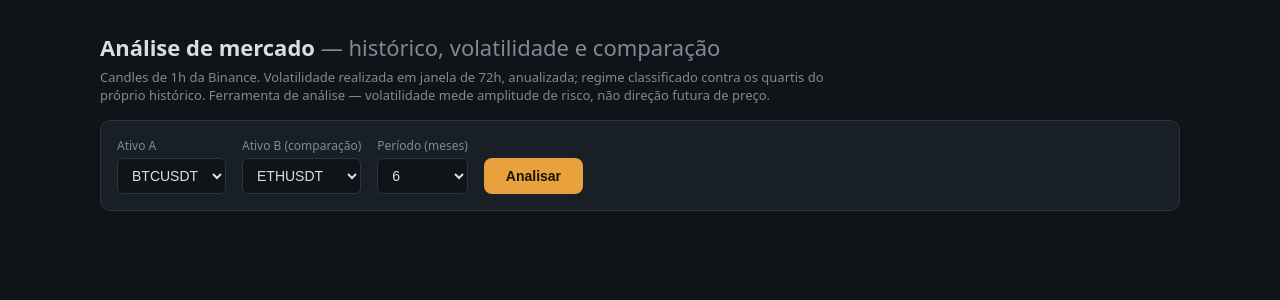
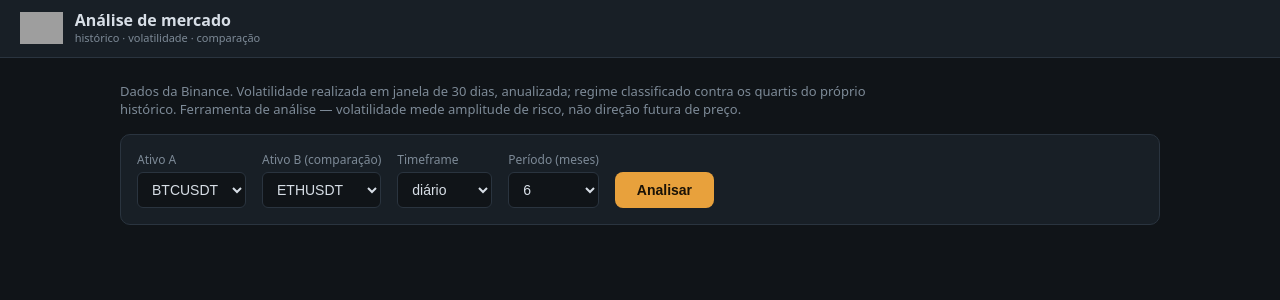
Before and after one commit to BigCorps/trade, a Next.js app: page / in a window 1280 px wide. Shown: the top 300 px of the page. Built offline with nearby package versions, Linux system fonts and the light colour scheme; grey boxes are pictures that could not be loaded.

Commit message:
Atualizar o page.tsx

```diff
--- a/app/page.tsx
+++ b/app/page.tsx
@@ -1,16 +1,12 @@
 'use client';
 
 /**
- * EMBRIÃO — Dashboard de Análise de Mercado (cripto)
+ * Dashboard de Análise de Mercado (cripto) — v2 com timeframes
  * ---------------------------------------------------------------------------
- * Módulo 1: histórico de preço (performance normalizada, comparação de ativos)
- * Módulo 2: volatilidade realizada (janela móvel) + classificação de regime
- * Módulo 3: tabela comparativa de métricas por período
- * Módulo 4: relatório via IA (POST /api/relatorio — ver route.ts)
- * Futuro  : execução com stop/alvo via ordem OCO da Binance (não incluso)
- *
- * Dados: API pública da Binance, candles de 1h, client-side.
- * Uso: app/page.tsx + app/api/relatorio/route.ts. Dependência: recharts.
+ * Timeframes: 1h, 4h, diário, semanal — anualização e janelas ajustadas por escala.
+ * Módulos: performance normalizada, volatilidade realizada + regime,
+ * comparação de ativos, relatório via IA (/api/relatorio).
+ * Header básico com /public/logo.png.
  */
 
 import { useState, useMemo, useCallback } from 'react';
@@ -20,7 +16,27 @@ import {
 } from 'recharts';
 
 // ---------------------------------------------------------------------------
-// Tipos e constantes
+// Timeframes
+// ---------------------------------------------------------------------------
+// periodsPerYear: quantos candles cabem em 1 ano — define a anualização da vol.
+// volWindow: janela móvel da volatilidade, escolhida para fazer sentido na escala
+//            (72h no 1h; ~7 dias no 4h; 30 dias no diário; 12 semanas no semanal).
+// candlesPorDia: usado na métrica "melhor/pior dia"; 0 = não se aplica (semanal).
+// minMonths: período mínimo para a janela ter amostra suficiente.
+
+const TIMEFRAMES = {
+  '1h': { api: '1h', label: '1 hora',  windowLabel: 'janela de 72h',        dayLabel: 'janela de 24h', periodsPerYear: 24 * 365, volWindow: 72, candlesPorDia: 24, minMonths: 1 },
+  '4h': { api: '4h', label: '4 horas', windowLabel: 'janela de 7 dias',     dayLabel: 'janela de 24h', periodsPerYear: 6 * 365,  volWindow: 42, candlesPorDia: 6,  minMonths: 1 },
+  '1d': { api: '1d', label: 'diário',  windowLabel: 'janela de 30 dias',    dayLabel: 'dia',           periodsPerYear: 365,      volWindow: 30, candlesPorDia: 1,  minMonths: 3 },
+  '1w': { api: '1w', label: 'semanal', windowLabel: 'janela de 12 semanas', dayLabel: 'semana',        periodsPerYear: 52,       volWindow: 12, candlesPorDia: 0,  minMonths: 12 },
+} as const;
+type Timeframe = keyof typeof TIMEFRAMES;
+
+const SYMBOLS = ['BTCUSDT', 'ETHUSDT', 'SOLUSDT', 'BNBUSDT', 'XRPUSDT', 'nenhum'];
+const PERIOD_OPTIONS = [1, 3, 6, 12, 18, 24, 36];
+
+// ---------------------------------------------------------------------------
+// Tipos
 // ---------------------------------------------------------------------------
 
 interface Candle {
@@ -28,23 +44,23 @@ interface Candle {
   low: number; close: number; volume: number;
 }
 
+type Regime = 'calmo' | 'normal' | 'volátil' | 'extremo';
+
 interface AssetStats {
   symbol: string;
-  returnPct: number;          // retorno no período
+  returnPct: number;
   maxDrawdownPct: number;
-  annualVolPct: number;       // volatilidade anualizada média do período
-  currentVolPct: number;      // volatilidade anualizada atual (última janela)
+  annualVolPct: number;
+  currentVolPct: number;
   regime: Regime;
-  bestDayPct: number;         // melhor janela de 24h
-  worstDayPct: number;        // pior janela de 24h
+  bestUnitPct: number;   // melhor dia (ou semana, no 1w)
+  worstUnitPct: number;  // pior dia (ou semana, no 1w)
   lastPrice: number;
 }
 
-type Regime = 'calmo' | 'normal' | 'volátil' | 'extremo';
-
-const SYMBOLS = ['BTCUSDT', 'ETHUSDT', 'SOLUSDT', 'BNBUSDT', 'XRPUSDT', 'nenhum'];
-const VOL_WINDOW = 72;              // janela móvel: 72 candles de 1h = 3 dias
-const ANNUALIZE = Math.sqrt(24 * 365); // fator de anualização p/ retornos de 1h
+// ---------------------------------------------------------------------------
+// Estilo
+// ---------------------------------------------------------------------------
 
 const S = {
   bg: '#101418', panel: '#181f26', border: '#2a343f',
@@ -63,13 +79,13 @@ const fmtPct = (n: number) => `${n >= 0 ? '+' : ''}${fmt(n)}%`;
 // ---------------------------------------------------------------------------
 
 async function fetchKlines(
-  symbol: string, months: number, onProgress: (m: string) => void,
+  symbol: string, interval: string, months: number, onProgress: (m: string) => void,
 ): Promise<Candle[]> {
   const end = Date.now();
   let cursor = end - months * 30 * 24 * 60 * 60 * 1000;
   const out: Candle[] = [];
   while (cursor < end) {
-    const url = `https://api.binance.com/api/v3/klines?symbol=${symbol}&interval=1h&startTime=${cursor}&limit=1000`;
+    const url = `https://api.binance.com/api/v3/klines?symbol=${symbol}&interval=${interval}&startTime=${cursor}&limit=1000`;
     const res = await fetch(url);
     if (!res.ok) throw new Error(`Binance respondeu ${res.status} para ${symbol}`);
     const batch: (string | number)[][] = await res.json();
@@ -91,7 +107,6 @@ async function fetchKlines(
 // Cálculos
 // ---------------------------------------------------------------------------
 
-/** Retornos logarítmicos entre fechamentos consecutivos. */
 function logReturns(candles: Candle[]): number[] {
   const r: number[] = [];
   for (let i = 1; i < candles.length; i++) {
@@ -100,8 +115,9 @@ function logReturns(candles: Candle[]): number[] {
   return r;
 }
 
-/** Volatilidade realizada anualizada (%) em janela móvel. Alinhada aos candles. */
-function rollingVol(returns: number[], window: number): (number | null)[] {
+/** Volatilidade realizada anualizada (%) em janela móvel, alinhada aos candles. */
+function rollingVol(returns: number[], window: number, periodsPerYear: number): (number | null)[] {
+  const annualize = Math.sqrt(periodsPerYear);
   const out: (number | null)[] = new Array(returns.length + 1).fill(null);
   let sum = 0, sumSq = 0;
   for (let i = 0; i < returns.length; i++) {
@@ -110,13 +126,12 @@ function rollingVol(returns: number[], window: number): (number | null)[] {
     if (i >= window - 1) {
       const mean = sum / window;
       const variance = Math.max(0, sumSq / window - mean ** 2);
-      out[i + 1] = Math.sqrt(variance) * ANNUALIZE * 100;
+      out[i + 1] = Math.sqrt(variance) * annualize * 100;
     }
   }
   return out;
 }
 
-/** Classifica o valor atual contra os quartis do próprio histórico. */
 function classifyRegime(volSeries: (number | null)[]): Regime {
   const vals = volSeries.filter((v): v is number => v !== null).sort((x, y) => x - y);
   const current = volSeries[volSeries.length - 1];
@@ -128,17 +143,20 @@ function classifyRegime(volSeries: (number | null)[]): Regime {
   return 'extremo';
 }
 
-function computeStats(symbol: string, candles: Candle[], vol: (number | null)[]): AssetStats {
+function computeStats(
+  symbol: string, candles: Candle[], vol: (number | null)[], tf: (typeof TIMEFRAMES)[Timeframe],
+): AssetStats {
   const first = candles[0].close, last = candles[candles.length - 1].close;
   let peak = -Infinity, maxDD = 0;
   for (const c of candles) {
     peak = Math.max(peak, c.close);
     maxDD = Math.min(maxDD, (c.close - peak) / peak);
   }
-  // melhor/pior janela de 24h (24 candles de 1h)
+  // melhor/pior unidade: 1 dia (candlesPorDia candles) ou 1 candle no semanal
+  const span = tf.candlesPorDia > 0 ? tf.candlesPorDia : 1;
   let best = -Infinity, worst = Infinity;
-  for (let i = 24; i < candles.length; i++) {
-    const r = (candles[i].close / candles[i - 24].close - 1) * 100;
+  for (let i = span; i < candles.length; i++) {
+    const r = (candles[i].close / candles[i - span].close - 1) * 100;
     if (r > best) best = r;
     if (r < worst) worst = r;
   }
@@ -150,7 +168,7 @@ function computeStats(symbol: string, candles: Candle[], vol: (number | null)[])
     annualVolPct: volVals.reduce((s, v) => s + v, 0) / (volVals.length || 1),
     currentVolPct: volVals[volVals.length - 1] ?? 0,
     regime: classifyRegime(vol),
-    bestDayPct: best, worstDayPct: worst,
+    bestUnitPct: best, worstUnitPct: worst,
     lastPrice: last,
   };
 }
@@ -161,10 +179,9 @@ function computeStats(symbol: string, candles: Candle[], vol: (number | null)[])
 
 function Card({ children, style }: { children: React.ReactNode; style?: React.CSSProperties }) {
   return (
-    <section style={{
-      background: S.panel, border: `1px solid ${S.border}`,
-      borderRadius: 10, padding: 16, ...style,
-    }}>{children}</section>
+    <section style={{ background: S.panel, border: `1px solid ${S.border}`, borderRadius: 10, padding: 16, ...style }}>
+      {children}
+    </section>
   );
 }
 
@@ -173,8 +190,7 @@ function RegimeBadge({ regime }: { regime: Regime }) {
     <span style={{
       background: `${S.regime[regime]}22`, color: S.regime[regime],
       border: `1px solid ${S.regime[regime]}55`, borderRadius: 20,
-      padding: '2px 10px', fontSize: 12, fontWeight: 600, textTransform: 'uppercase',
-      letterSpacing: 0.5,
+      padding: '2px 10px', fontSize: 12, fontWeight: 600, textTransform: 'uppercase', letterSpacing: 0.5,
     }}>{regime}</span>
   );
 }
@@ -186,39 +202,50 @@ function RegimeBadge({ regime }: { regime: Regime }) {
 export default function AnalisePage() {
   const [symbolA, setSymbolA] = useState('BTCUSDT');
   const [symbolB, setSymbolB] = useState('ETHUSDT');
+  const [timeframe, setTimeframe] = useState<Timeframe>('1d');
   const [months, setMonths] = useState(6);
 
   const [status, setStatus] = useState<'idle' | 'loading' | 'done' | 'error'>('idle');
   const [progress, setProgress] = useState('');
   const [error, setError] = useState('');
 
+  // Timeframe congelado no momento da análise (labels não trocam sem re-analisar)
+  const [usedTf, setUsedTf] = useState<Timeframe>('1d');
   const [dataA, setDataA] = useState<Candle[]>([]);
   const [dataB, setDataB] = useState<Candle[]>([]);
   const [report, setReport] = useState('');
   const [reportLoading, setReportLoading] = useState(false);
 
   const run = useCallback(async () => {
+    const cfg = TIMEFRAMES[timeframe];
+    if (months < cfg.minMonths) {
+      setError(`Timeframe ${cfg.label} exige período mínimo de ${cfg.minMonths} meses para amostra suficiente.`);
+      setStatus('error');
+      return;
+    }
     setStatus('loading'); setError(''); setReport('');
     try {
-      const a = await fetchKlines(symbolA, months, setProgress);
+      const a = await fetchKlines(symbolA, cfg.api, months, setProgress);
       const b = symbolB !== 'nenhum' && symbolB !== symbolA
-        ? await fetchKlines(symbolB, months, setProgress) : [];
-      if (a.length < VOL_WINDOW + 10) throw new Error('Histórico insuficiente para a janela de volatilidade.');
-      setDataA(a); setDataB(b);
+        ? await fetchKlines(symbolB, cfg.api, months, setProgress) : [];
+      if (a.length < cfg.volWindow + 10) {
+        throw new Error(`Candles insuficientes (${a.length}) para a janela de volatilidade neste timeframe. Aumente o período.`);
+      }
+      setDataA(a); setDataB(b); setUsedTf(timeframe);
       setStatus('done');
     } catch (e) {
       setError(e instanceof Error ? e.message : 'Erro ao buscar dados.');
       setStatus('error');
     }
-  }, [symbolA, symbolB, months]);
+  }, [symbolA, symbolB, timeframe, months]);
 
-  // Derivados ---------------------------------------------------------------
-  const volA = useMemo(() => dataA.length ? rollingVol(logReturns(dataA), VOL_WINDOW) : [], [dataA]);
-  const volB = useMemo(() => dataB.length ? rollingVol(logReturns(dataB), VOL_WINDOW) : [], [dataB]);
-  const statsA = useMemo(() => dataA.length ? computeStats(symbolA, dataA, volA) : null, [dataA, volA, symbolA]);
-  const statsB = useMemo(() => dataB.length ? computeStats(symbolB, dataB, volB) : null, [dataB, volB, symbolB]);
+  // Derivados ----------------------------------------------------------------
+  const tf = TIMEFRAMES[usedTf];
+  const volA = useMemo(() => dataA.length ? rollingVol(logReturns(dataA), tf.volWindow, tf.periodsPerYear) : [], [dataA, tf]);
+  const volB = useMemo(() => dataB.length ? rollingVol(logReturns(dataB), tf.volWindow, tf.periodsPerYear) : [], [dataB, tf]);
+  const statsA = useMemo(() => dataA.length ? computeStats(symbolA, dataA, volA, tf) : null, [dataA, volA, symbolA, tf]);
+  const statsB = useMemo(() => dataB.length ? computeStats(symbolB, dataB, volB, tf) : null, [dataB, volB, symbolB, tf]);
 
-  /** Gráficos: performance normalizada (base 100) e volatilidade, decimados. */
   const charts = useMemo(() => {
     if (!dataA.length) return { perf: [], vol: [] };
     const step = Math.max(1, Math.floor(dataA.length / 500));
@@ -226,9 +253,12 @@ export default function AnalisePage() {
     const baseB = dataB.length ? dataB[0].close : 1;
     const perf: Record<string, number | string>[] = [];
     const vol: Record<string, number | string>[] = [];
+    const longRange = usedTf === '1d' || usedTf === '1w';
     for (let i = 0; i < dataA.length; i += step) {
       const d = new Date(dataA[i].openTime);
-      const label = `${String(d.getDate()).padStart(2, '0')}/${String(d.getMonth() + 1).padStart(2, '0')}`;
+      const label = longRange
+        ? `${String(d.getDate()).padStart(2, '0')}/${String(d.getMonth() + 1).padStart(2, '0')}/${String(d.getFullYear()).slice(2)}`
+        : `${String(d.getDate()).padStart(2, '0')}/${String(d.getMonth() + 1).padStart(2, '0')}`;
       const pPoint: Record<string, number | string> = {
         label, [symbolA]: +((dataA[i].close / baseA) * 100).toFixed(2),
       };
@@ -241,9 +271,9 @@ export default function AnalisePage() {
       perf.push(pPoint); vol.push(vPoint);
     }
     return { perf, vol };
-  }, [dataA, dataB, volA, volB, symbolA, symbolB]);
+  }, [dataA, dataB, volA, volB, symbolA, symbolB, usedTf]);
 
-  // Relatório via IA ----------------------------------------------------------
+  // Relatório via IA -----------------------------------------------------------
   const generateReport = useCallback(async () => {
     if (!statsA) return;
     setReportLoading(true); setReport('');
@@ -251,22 +281,27 @@ export default function AnalisePage() {
       const res = await fetch('/api/relatorio', {
         method: 'POST',
         headers: { 'Content-Type': 'application/json' },
-        body: JSON.stringify({ periodoMeses: months, ativos: [statsA, statsB].filter(Boolean) }),
+        body: JSON.stringify({
+          periodoMeses: months,
+          timeframeLabel: tf.label,
+          unidadeExtremos: tf.dayLabel,
+          ativos: [statsA, statsB].filter(Boolean),
+        }),
       });
       if (!res.ok) throw new Error(`API respondeu ${res.status}`);
       const json = await res.json();
       setReport(json.relatorio ?? 'Resposta vazia da API.');
     } catch (e) {
-      setReport(`Erro ao gerar relatório: ${e instanceof Error ? e.message : 'desconhecido'}. Verifique a rota /api/relatorio e a variável OPENAI_API_KEY.`);
+      setReport(`Erro ao gerar relatório: ${e instanceof Error ? e.message : 'desconhecido'}. Verifique /api/relatorio e a OPENAI_API_KEY.`);
     } finally {
       setReportLoading(false);
     }
-  }, [statsA, statsB, months]);
+  }, [statsA, statsB, months, tf]);
 
-  const select = (value: string, onChange: (v: string) => void, opts: string[]) => (
+  const select = (value: string, onChange: (v: string) => void, opts: { value: string; label: string }[]) => (
     <select value={value} onChange={(e) => onChange(e.target.value)}
       style={{ background: S.bg, border: `1px solid ${S.border}`, borderRadius: 6, color: S.text, padding: '8px 10px', fontSize: 14 }}>
-      {opts.map((s) => <option key={s}>{s}</option>)}
+      {opts.map((o) => <option key={o.value} value={o.value}>{o.label}</option>)}
     </select>
   );
 
@@ -276,46 +311,59 @@ export default function AnalisePage() {
     { label: 'Drawdown máximo', get: (s) => fmtPct(s.maxDrawdownPct), color: () => S.red },
     { label: 'Volatilidade média (anualizada)', get: (s) => `${fmt(s.annualVolPct, 0)}%` },
     { label: 'Volatilidade atual (anualizada)', get: (s) => `${fmt(s.currentVolPct, 0)}%` },
-    { label: 'Melhor janela de 24h', get: (s) => fmtPct(s.bestDayPct), color: () => S.green },
-    { label: 'Pior janela de 24h', get: (s) => fmtPct(s.worstDayPct), color: () => S.red },
+    { label: `Melhor ${tf.dayLabel}`, get: (s) => fmtPct(s.bestUnitPct), color: () => S.green },
+    { label: `Pior ${tf.dayLabel}`, get: (s) => fmtPct(s.worstUnitPct), color: () => S.red },
   ];
 
   return (
-    <main style={{ minHeight: '100vh', background: S.bg, color: S.text, padding: '32px 20px', fontFamily: 'ui-sans-serif, system-ui, sans-serif' }}>
-      <div style={{ maxWidth: 1080, margin: '0 auto', display: 'flex', flexDirection: 'column', gap: 16 }}>
+    <main style={{ minHeight: '100vh', background: S.bg, color: S.text, fontFamily: 'ui-sans-serif, system-ui, sans-serif' }}>
 
-        <header>
-          <h1 style={{ fontSize: 22, fontWeight: 700, margin: 0 }}>
-            Análise de mercado <span style={{ color: S.dim, fontWeight: 400 }}>— histórico, volatilidade e comparação</span>
-          </h1>
-          <p style={{ color: S.dim, fontSize: 13, marginTop: 6, maxWidth: 760 }}>
-            Candles de 1h da Binance. Volatilidade realizada em janela de {VOL_WINDOW}h, anualizada;
-            regime classificado contra os quartis do próprio histórico. Ferramenta de análise —
-            volatilidade mede amplitude de risco, não direção futura de preço.
-          </p>
-        </header>
+      {/* Header */}
+      <header style={{
+        borderBottom: `1px solid ${S.border}`, background: S.panel,
+        padding: '12px 20px', display: 'flex', alignItems: 'center', gap: 12,
+      }}>
+        {/* eslint-disable-next-line @next/next/no-img-element */}
+        <img src="/logo.png" alt="Logo" style={{ height: 32, width: 'auto', display: 'block' }} />
+        <div>
+          <div style={{ fontSize: 16, fontWeight: 700, lineHeight: 1.1 }}>Análise de mercado</div>
+          <div style={{ fontSize: 11, color: S.dim }}>histórico · volatilidade · comparação</div>
+        </div>
+      </header>
+
+      <div style={{ maxWidth: 1080, margin: '0 auto', padding: '24px 20px', display: 'flex', flexDirection: 'column', gap: 16 }}>
+
+        <p style={{ color: S.dim, fontSize: 13, margin: 0, maxWidth: 780 }}>
+          Dados da Binance. Volatilidade realizada em {tf.windowLabel}, anualizada; regime
+          classificado contra os quartis do próprio histórico. Ferramenta de análise —
+          volatilidade mede amplitude de risco, não direção futura de preço.
+        </p>
 
         {/* Controles */}
         <Card style={{ display: 'flex', flexWrap: 'wrap', gap: 16, alignItems: 'flex-end' }}>
           <label style={{ display: 'flex', flexDirection: 'column', gap: 4, fontSize: 12, color: S.dim }}>
-            Ativo A{select(symbolA, setSymbolA, SYMBOLS.filter((s) => s !== 'nenhum'))}
+            Ativo A{select(symbolA, setSymbolA, SYMBOLS.filter((s) => s !== 'nenhum').map((s) => ({ value: s, label: s })))}
           </label>
           <label style={{ display: 'flex', flexDirection: 'column', gap: 4, fontSize: 12, color: S.dim }}>
-            Ativo B (comparação){select(symbolB, setSymbolB, SYMBOLS)}
+            Ativo B (comparação){select(symbolB, setSymbolB, SYMBOLS.map((s) => ({ value: s, label: s })))}
           </label>
           <label style={{ display: 'flex', flexDirection: 'column', gap: 4, fontSize: 12, color: S.dim }}>
-            Período (meses){select(String(months), (v) => setMonths(+v), ['1', '3', '6', '12', '18'])}
+            Timeframe{select(timeframe, (v) => setTimeframe(v as Timeframe),
+              (Object.keys(TIMEFRAMES) as Timeframe[]).map((k) => ({ value: k, label: TIMEFRAMES[k].label })))}
+          </label>
+          <label style={{ display: 'flex', flexDirection: 'column', gap: 4, fontSize: 12, color: S.dim }}>
+            Período (meses){select(String(months), (v) => setMonths(+v), PERIOD_OPTIONS.map((m) => ({ value: String(m), label: String(m) })))}
           </label>
           <button onClick={run} disabled={status === 'loading'}
             style={{ background: S.a, color: '#1a1206', border: 'none', borderRadius: 8, padding: '10px 22px', fontSize: 14, fontWeight: 700, cursor: 'pointer', opacity: status === 'loading' ? 0.6 : 1 }}>
             {status === 'loading' ? progress || 'Carregando...' : 'Analisar'}
           </button>
-          {status === 'error' && <span style={{ color: S.red, fontSize: 13 }}>{error}</span>}
+          {status === 'error' && <span style={{ color: S.red, fontSize: 13, flexBasis: '100%' }}>{error}</span>}
         </Card>
 
         {status === 'done' && statsA && (
           <>
-            {/* Regimes atuais */}
+            {/* Regimes */}
             <div style={{ display: 'flex', gap: 12, flexWrap: 'wrap' }}>
               {[statsA, statsB].filter((s): s is AssetStats => !!s).map((s) => (
                 <Card key={s.symbol} style={{ display: 'flex', alignItems: 'center', gap: 12, padding: '12px 16px' }}>
@@ -328,9 +376,11 @@ export default function AnalisePage() {
               ))}
             </div>
 
-            {/* Performance normalizada */}
+            {/* Performance */}
             <Card style={{ height: 340 }}>
-              <div style={{ fontSize: 12, color: S.dim, marginBottom: 8 }}>Performance (base 100 no início do período)</div>
+              <div style={{ fontSize: 12, color: S.dim, marginBottom: 8 }}>
+                Performance (base 100 no início) — candles {tf.label}
+              </div>
               <ResponsiveContainer width="100%" height="90%">
                 <LineChart data={charts.perf}>
                   <CartesianGrid stroke={S.border} strokeDasharray="3 3" />
@@ -347,7 +397,9 @@ export default function AnalisePage() {
 
             {/* Volatilidade */}
             <Card style={{ height: 300 }}>
-              <div style={{ fontSize: 12, color: S.dim, marginBottom: 8 }}>Volatilidade realizada anualizada (%) — janela de {VOL_WINDOW}h</div>
+              <div style={{ fontSize: 12, color: S.dim, marginBottom: 8 }}>
+                Volatilidade realizada anualizada (%) — {tf.windowLabel}
+              </div>
               <ResponsiveContainer width="100%" height="88%">
                 <LineChart data={charts.vol}>
                   <CartesianGrid stroke={S.border} strokeDasharray="3 3" />
@@ -361,12 +413,12 @@ export default function AnalisePage() {
               </ResponsiveContainer>
             </Card>
 
-            {/* Tabela comparativa */}
+            {/* Tabela */}
             <Card>
               <table style={{ width: '100%', borderCollapse: 'collapse', fontSize: 13, fontVariantNumeric: 'tabular-nums' }}>
                 <thead>
                   <tr style={{ color: S.dim, textAlign: 'right' }}>
-                    <th style={{ textAlign: 'left', padding: '6px 8px' }}>Métrica ({months} meses)</th>
+                    <th style={{ textAlign: 'left', padding: '6px 8px' }}>Métrica ({months} {months === 1 ? 'mês' : 'meses'} · {tf.label})</th>
                     <th style={{ padding: '6px 8px', color: S.a }}>{statsA.symbol}</th>
                     {statsB && <th style={{ padding: '6px 8px', color: S.b }}>{statsB.symbol}</th>}
                   </tr>
```
